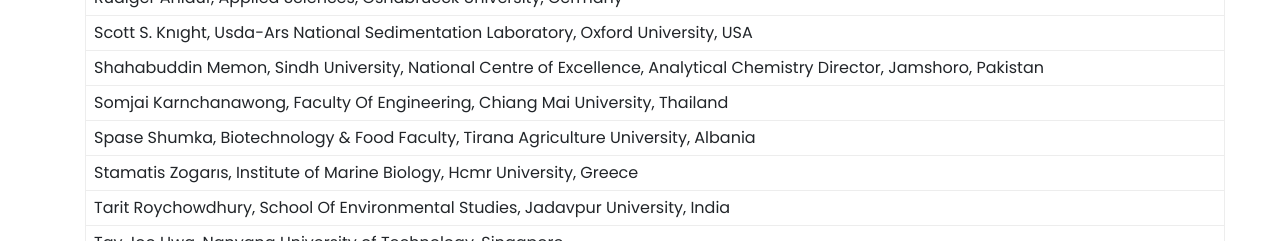
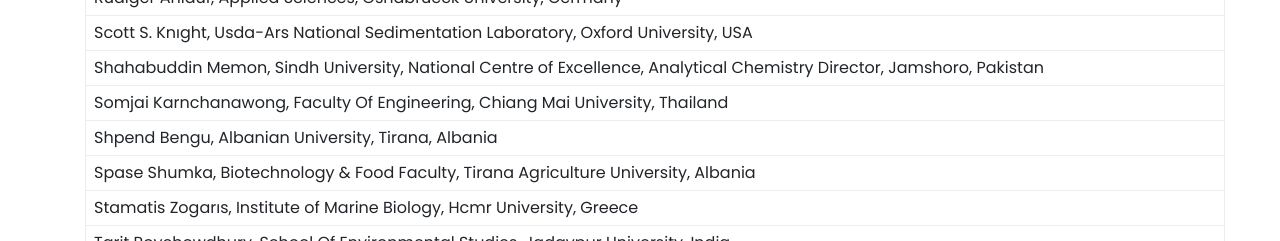
Before and after one commit to subfyi/symposium-next, a Next.js app: page /science-commission in a window 1280 px wide. Shown: the part 2460-2701 px from the top of the page. Built offline with nearby package versions, Linux system fonts and the light colour scheme; some icons are missing; a web font is replaced by a local one.

Commit message:
Shpend Bengu

```diff
--- a/pages/science-commission.js
+++ b/pages/science-commission.js
@@ -286,6 +286,10 @@
                                                 </td>
                                             </tr>
                                             <tr>
+                                                <td className="tg-0pky">Shpend Bengu, Albanian University, Tirana, Albania
+                                                </td>
+                                            </tr>
+                                            <tr>
                                                 <td className="tg-0lax">Spase Shumka, Biotechnology &amp; Food Faculty, Tirana Agriculture University, Albania
                                                 </td>
                                             </tr>
```
